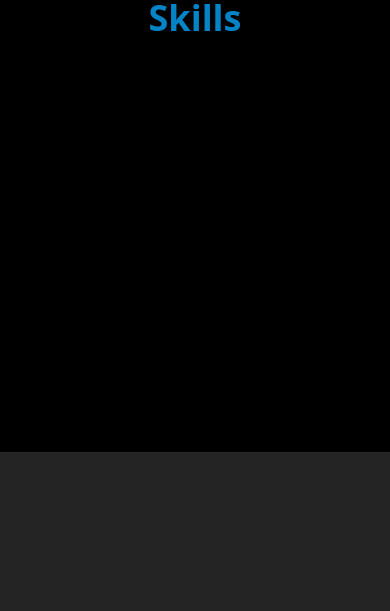
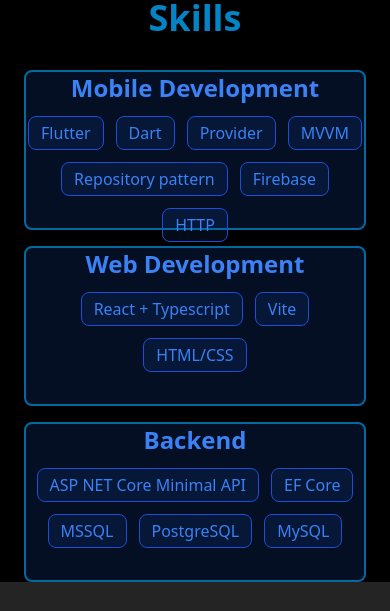
Before and after one commit to D0M1N1Kx/Portfolio, a React (Vite) app: page / in a window 390 px wide. Shown: the part 472-1083 px from the top of the page. Before the commit the page ends 924 px from the top, so only its background shows below. Built offline with nearby package versions, Linux system fonts and the light colour scheme.

Commit message:
refactor(P-02): add responsive skillCard

```diff
--- a/src/components/body.tsx
+++ b/src/components/body.tsx
@@ -1,3 +1,5 @@
+import { SkillCard } from "./skillCard";
+
 export function Body() {
   const skills = [
     {
@@ -49,6 +51,13 @@
         <h1 className="text-sky-600 font-bold text-4xl text-center mt-4">
           Skills
         </h1>
+        <ul className="grid grid-cols-1 md:grid-cols-2 lg:grid-cols-3 gap-4 mt-8 list-none ml-6 mr-6 mb-8">
+          {skills.map((skill, index) => (
+            <li key={index} className="text-center">
+              <SkillCard items={skill.items} title={skill.title}/>
+            </li>
+          ))}
+        </ul>
       </div>
     </>
   );
--- a/src/components/skillCard.tsx
+++ b/src/components/skillCard.tsx
@@ -0,0 +1,26 @@
+type SkillCardParameters = {
+  title: string;
+  items: string[];
+};
+
+export function SkillCard({ title, items }: SkillCardParameters) {
+  return (
+    <>
+      <div className="border-2 border-sky-700 w-86 h-40 bg-blue-600/15 rounded-lg">
+        <h3 className="text-center font-bold text-blue-500 text-2xl">
+          {title}
+        </h3>
+        <ul className="flex flex-wrap justify-center gap-3 mt-3">
+          {items.map((item, index) => (
+            <li
+              key={index}
+              className="border border-blue-700 text-blue-500 rounded-lg px-3 py-1 bg-blue-600/10"
+            >
+              {item}
+            </li>
+          ))}
+        </ul>
+      </div>
+    </>
+  );
+}
```
